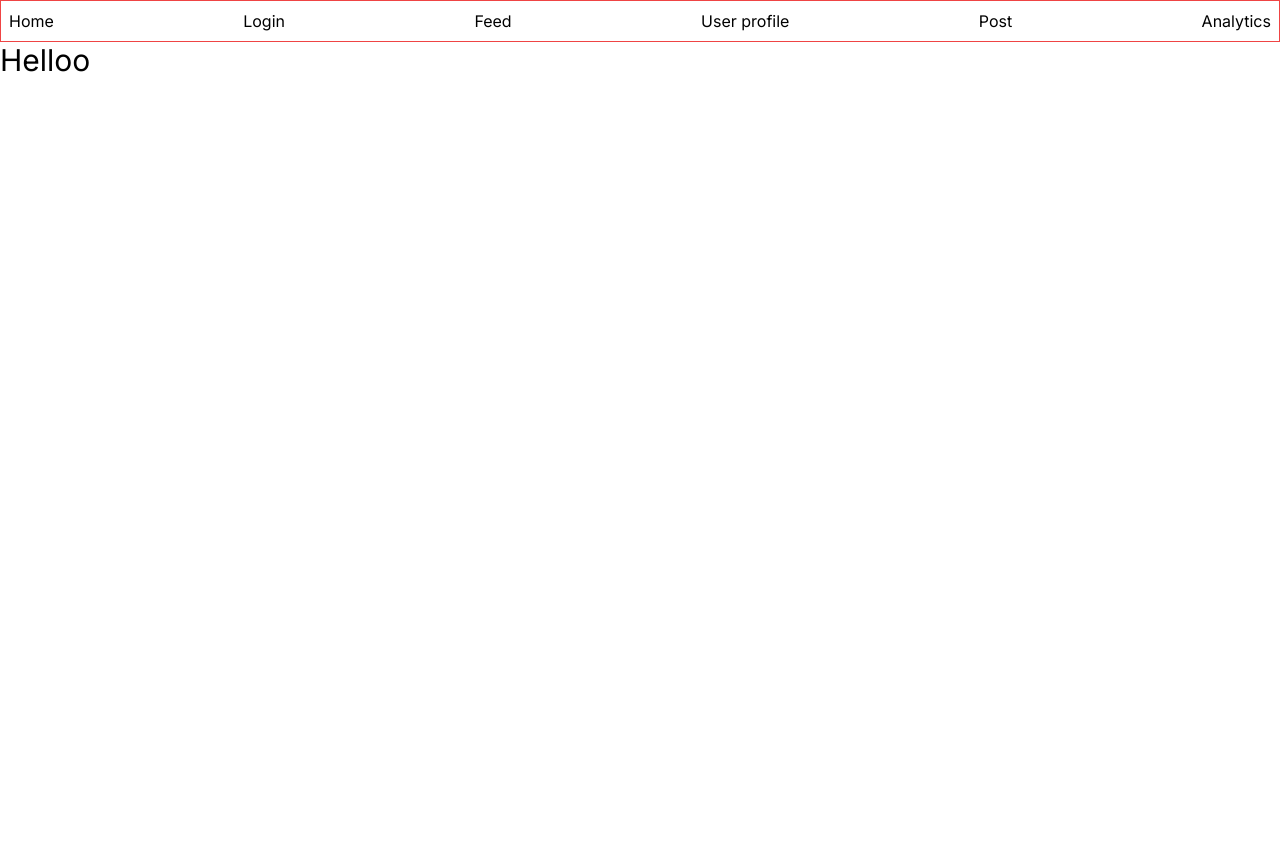
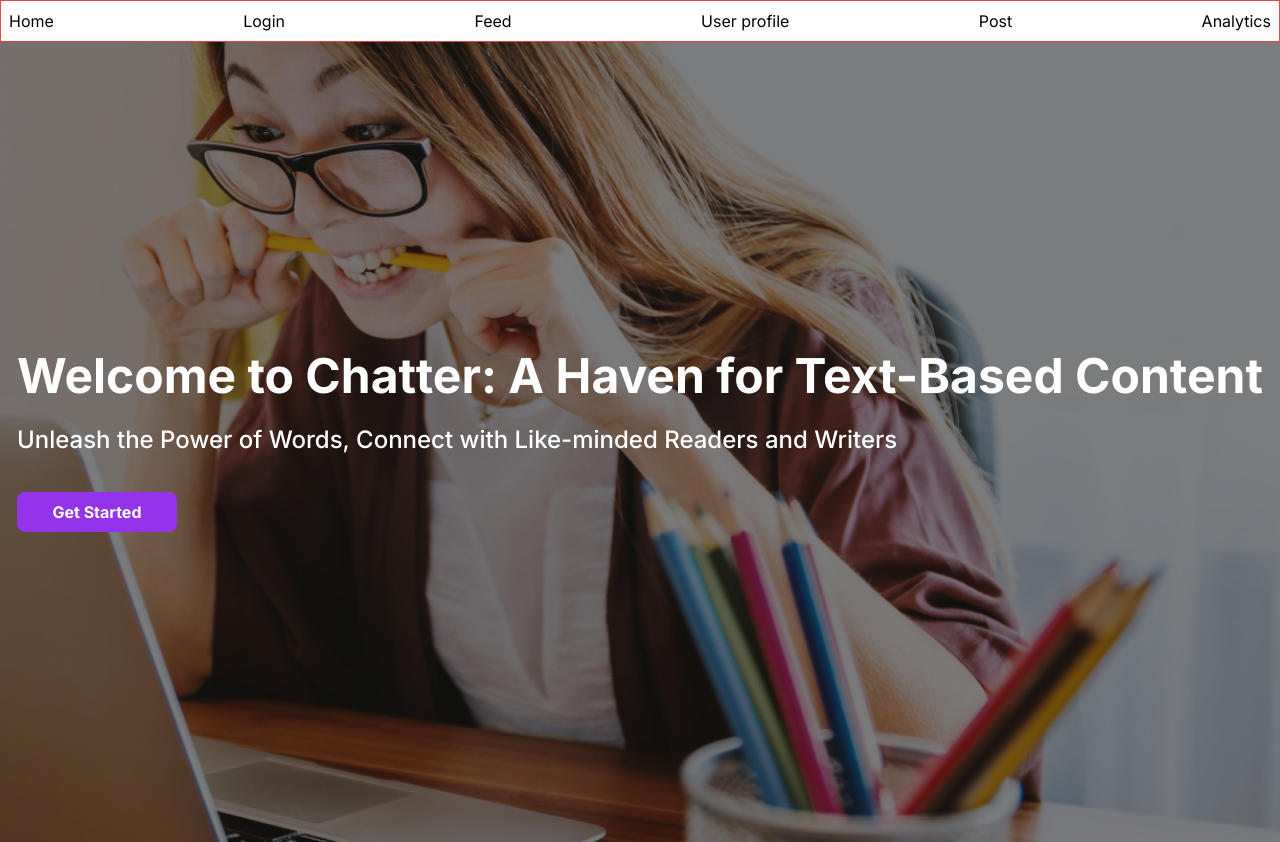
Before and after one commit to Jeweleni/PostPedia, a Next.js app in the folder client/: page / in a window 1280 px wide. Built offline with nearby package versions, Linux system fonts and the light colour scheme.

Commit message:
feat-completed/hero-section

```diff
--- a/client/app/page.tsx
+++ b/client/app/page.tsx
@@ -1,9 +1,37 @@
-
+import heroBackground from "../public/assets/hero-background.png";
+import Image from 'next/image';
 
 export default function Home() {
   return (
   <div>
-    <h2 className='text-3xl'>Helloo</h2>
+    {/* HERO SECTION */}
+    <section className="relative w-full h-[800px] ">
+      <Image
+        src={ heroBackground }
+        alt='hero-background'
+        className="w-full h-full object-cover"
+      />
+      <div className="absolute inset-0 bg-black bg-opacity-50 flex flex-col justify-center items-center">
+        <div className="text-left">
+          <h1
+            className="text-white font-bold text-2xl md:text-3xl lg:text-4xl xl:text-5xl leading-12 md:leading-16 lg:leading-20 xl:leading-24"
+          >
+            Welcome to Chatter: A Haven for Text-Based Content
+          </h1>
+          <p
+            className="text-white font-medium text-base md:text-lg lg:text-xl xl:text-2xl leading-6 md:leading-9 lg:leading-12 xl:leading-14 mt-[24px]"
+          >
+            Unleash the Power of Words, Connect with Like-minded Readers and Writers
+          </p>
+          <button
+            className="text-white font-bold text-base px-4 py-2 rounded-lg bg-purple-600 hover:bg-purple-700 focus:ring focus:ring-purple-200 focus:outline-none w-[160px] mt-[36px]"
+          >
+            Get Started
+          </button>
+        </div>
+      </div>
+    </section>
+
   </div>
   )
 }
```
Also changed, not shown: client/public/assets/hero-background.png (added).
